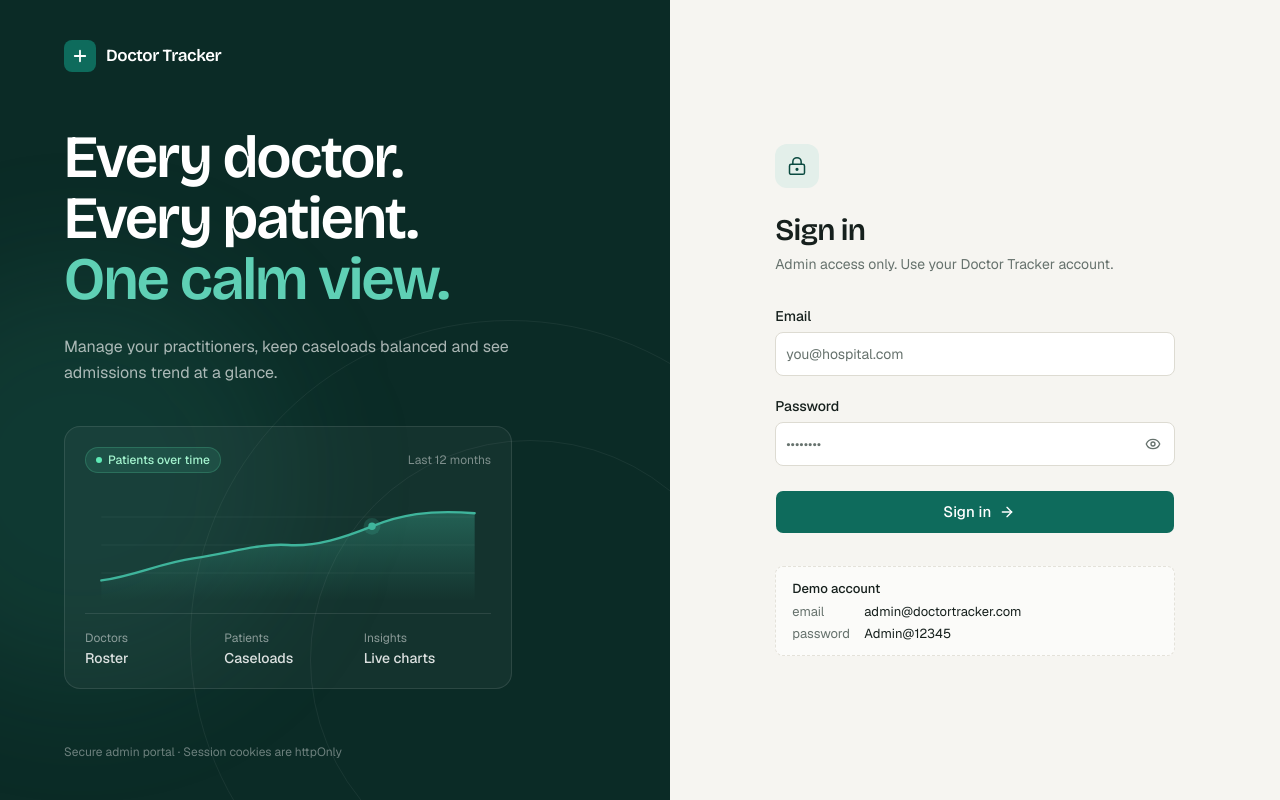
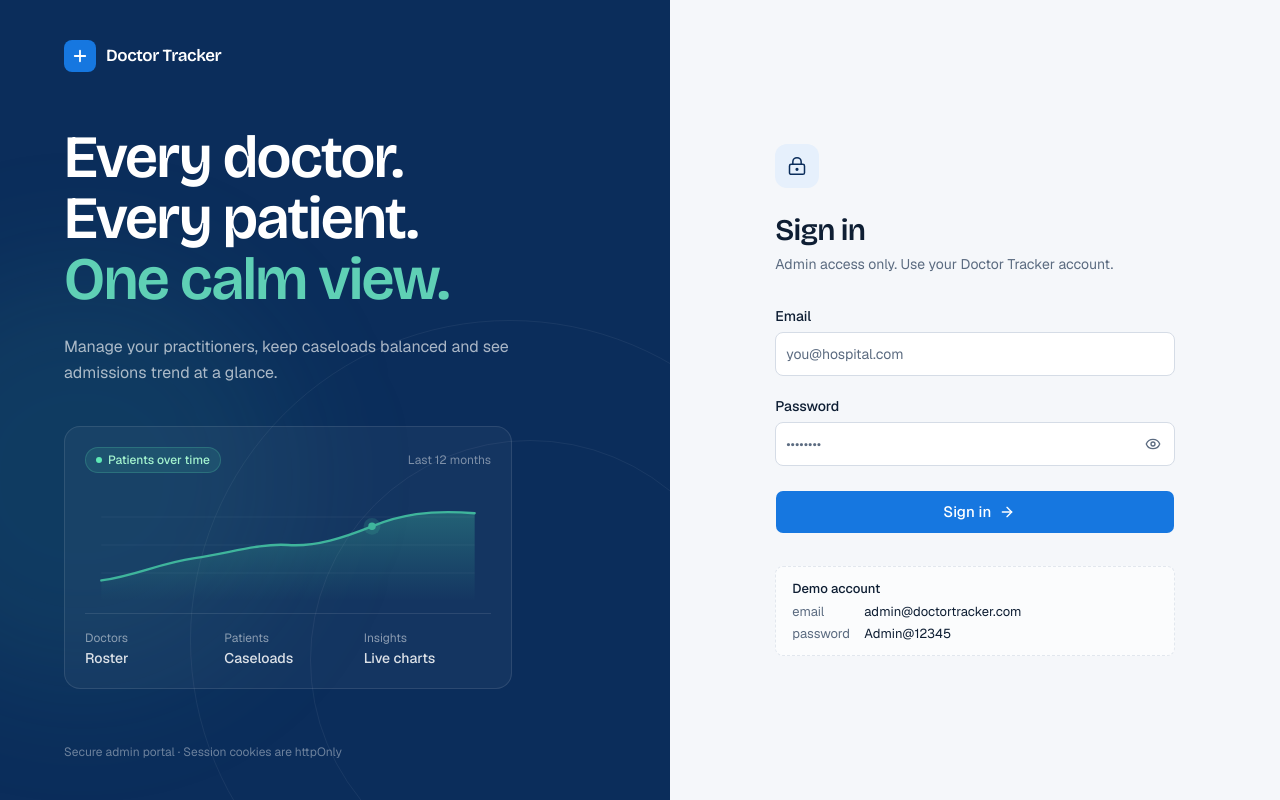
Before and after one commit to EzazAsif/doctor-tracker-frontend, a Next.js app: page /login in a window 1280 px wide. Built offline with nearby package versions, Linux system fonts and the light colour scheme.

Commit message:
use logo colors (navy/blue/teal), recheck chart palette

```diff
--- a/src/app/globals.css
+++ b/src/app/globals.css
@@ -43,6 +43,10 @@
   --color-card-foreground: var(--card-foreground);
   --color-card: var(--card);
   --color-terracotta: var(--terracotta);
+  --color-brand-navy: var(--brand-navy);
+  --color-brand-blue: var(--brand-blue);
+  --color-brand-sky: var(--brand-sky);
+  --color-brand-teal: var(--brand-teal);
   --color-status-admitted: var(--status-admitted);
   --color-status-admitted-bg: var(--status-admitted-bg);
   --color-status-treatment: var(--status-treatment);
@@ -60,107 +64,111 @@
   --radius-4xl: calc(var(--radius) * 3);
 }
 
-/* Clinical Evergreen — light */
+/* brand colours come from the logo: navy, blue, sky, teal */
 :root {
   --radius: 0.5rem;
-  --background: #f6f5f1;
-  --foreground: #16201d;
+  --brand-navy: #0b2d5b;
+  --brand-blue: #1677e0;
+  --brand-sky: #2aa8f2;
+  --brand-teal: #13a58a;
+
+  --background: #f5f7fa;
+  --foreground: #0e1e33;
   --card: #ffffff;
-  --card-foreground: #16201d;
+  --card-foreground: #0e1e33;
   --popover: #ffffff;
-  --popover-foreground: #16201d;
-  --primary: #0e6b5c;
+  --popover-foreground: #0e1e33;
+  --primary: #1677e0;
   --primary-foreground: #ffffff;
-  --secondary: #eef0eb;
-  --secondary-foreground: #24312d;
-  --muted: #f0efea;
-  --muted-foreground: #66726d;
-  --accent: #e3efea;
-  --accent-foreground: #0b4a40;
-  --destructive: #c2410c;
-  --border: #e4e2da;
-  --input: #dddbd2;
-  --ring: #0e6b5c;
-  --terracotta: #d9663a;
+  --secondary: #eef2f7;
+  --secondary-foreground: #1c2e46;
+  --muted: #f0f3f7;
+  --muted-foreground: #5b6b80;
+  --accent: #e6f0fc;
+  --accent-foreground: #0b2d5b;
+  --destructive: #d23a2a;
+  --border: #e2e7ee;
+  --input: #d5dce6;
+  --ring: #1677e0;
+  --terracotta: #13a58a;
 
-  --chart-1: #00806a;
+  --chart-1: #1677e0;
   --chart-2: #d9632f;
-  --chart-3: #7a52a8;
-  --chart-4: #c99a1e;
-  --chart-5: #b8457a;
-  --chart-6: #6b8f2a;
-  --chart-other: #a8a397;
-  --chart-grid: #ecebe5;
+  --chart-3: #13a58a;
+  --chart-4: #8d4fb0;
+  --chart-5: #c99a1e;
+  --chart-6: #c0436a;
+  --chart-other: #a3adba;
+  --chart-grid: #e9edf2;
 
   --status-admitted: #9a5b0b;
   --status-admitted-bg: #fbefd9;
-  --status-treatment: #0b5a4d;
-  --status-treatment-bg: #dcefe8;
-  --status-recovered: #3c7a3a;
-  --status-recovered-bg: #e4f1df;
-  --status-discharged: #5f5a52;
-  --status-discharged-bg: #ecebe6;
+  --status-treatment: #0f5db5;
+  --status-treatment-bg: #e3eefc;
+  --status-recovered: #0b7a66;
+  --status-recovered-bg: #ddf3ee;
+  --status-discharged: #5b6676;
+  --status-discharged-bg: #eceff3;
 
-  --sidebar: #0b2b26;
-  --sidebar-foreground: #d6e4df;
-  --sidebar-muted: #8fb0a6;
-  --sidebar-primary: #0e6b5c;
+  --sidebar: #0b2d5b;
+  --sidebar-foreground: #d5e2f2;
+  --sidebar-muted: #9bb3d1;
+  --sidebar-primary: #1677e0;
   --sidebar-primary-foreground: #ffffff;
-  --sidebar-accent: #13433c;
+  --sidebar-accent: #123c70;
   --sidebar-accent-foreground: #ffffff;
-  --sidebar-border: #173d36;
-  --sidebar-ring: #3fb59c;
+  --sidebar-border: #10386a;
+  --sidebar-ring: #2aa8f2;
 }
 
-/* Clinical Evergreen — dark */
 .dark {
-  --background: #0c1412;
-  --foreground: #e8ece9;
-  --card: #121c1a;
-  --card-foreground: #e8ece9;
-  --popover: #15201d;
-  --popover-foreground: #e8ece9;
-  --primary: #3fb59c;
-  --primary-foreground: #06201b;
-  --secondary: #1a2724;
-  --secondary-foreground: #d6e0dc;
-  --muted: #17221f;
-  --muted-foreground: #8fa39c;
-  --accent: #183530;
-  --accent-foreground: #bfe6db;
-  --destructive: #f07a50;
-  --border: #22302c;
-  --input: #2a3a36;
-  --ring: #3fb59c;
-  --terracotta: #e07a52;
+  --background: #0a1220;
+  --foreground: #e6edf6;
+  --card: #101b2c;
+  --card-foreground: #e6edf6;
+  --popover: #132034;
+  --popover-foreground: #e6edf6;
+  --primary: #3b8ff0;
+  --primary-foreground: #04122a;
+  --secondary: #172539;
+  --secondary-foreground: #d3deec;
+  --muted: #142136;
+  --muted-foreground: #8ea0b8;
+  --accent: #132b4a;
+  --accent-foreground: #c4dcf8;
+  --destructive: #f2765f;
+  --border: #1f2d42;
+  --input: #283a54;
+  --ring: #3b8ff0;
+  --terracotta: #2ec4a4;
 
-  --chart-1: #1f9e84;
+  --chart-1: #3b8ff0;
   --chart-2: #d96a3a;
-  --chart-3: #9373c8;
-  --chart-4: #ab8524;
-  --chart-5: #c75e92;
-  --chart-6: #7a9e34;
-  --chart-other: #5d5a52;
-  --chart-grid: #1d2a27;
+  --chart-3: #16a085;
+  --chart-4: #9a6fd0;
+  --chart-5: #ab8524;
+  --chart-6: #c75e92;
+  --chart-other: #4c5a6e;
+  --chart-grid: #1a273a;
 
   --status-admitted: #f0c27a;
   --status-admitted-bg: #3a2a12;
-  --status-treatment: #7fd8c3;
-  --status-treatment-bg: #123a33;
-  --status-recovered: #a6d79a;
-  --status-recovered-bg: #1d3319;
-  --status-discharged: #bdb8ae;
-  --status-discharged-bg: #2a2925;
+  --status-treatment: #9cc8fb;
+  --status-treatment-bg: #15325a;
+  --status-recovered: #7fdcc6;
+  --status-recovered-bg: #0f3a33;
+  --status-discharged: #b4bfcd;
+  --status-discharged-bg: #222d3c;
 
-  --sidebar: #08100e;
-  --sidebar-foreground: #c9d6d1;
-  --sidebar-muted: #6f8a82;
-  --sidebar-primary: #17332d;
-  --sidebar-primary-foreground: #e8f5f1;
-  --sidebar-accent: #14231f;
+  --sidebar: #07101d;
+  --sidebar-foreground: #c8d5e6;
+  --sidebar-muted: #7d90aa;
+  --sidebar-primary: #16345c;
+  --sidebar-primary-foreground: #eaf3ff;
+  --sidebar-accent: #111f33;
   --sidebar-accent-foreground: #ffffff;
-  --sidebar-border: #16211e;
-  --sidebar-ring: #3fb59c;
+  --sidebar-border: #142034;
+  --sidebar-ring: #2aa8f2;
 }
 
 @layer base {
--- a/src/app/layout.tsx
+++ b/src/app/layout.tsx
@@ -24,8 +24,8 @@ export const metadata: Metadata = {
 
 export const viewport: Viewport = {
   themeColor: [
-    { media: "(prefers-color-scheme: light)", color: "#f6f5f1" },
-    { media: "(prefers-color-scheme: dark)", color: "#0c1412" },
+    { media: "(prefers-color-scheme: light)", color: "#f5f7fa" },
+    { media: "(prefers-color-scheme: dark)", color: "#0a1220" },
   ],
 };
 
```
